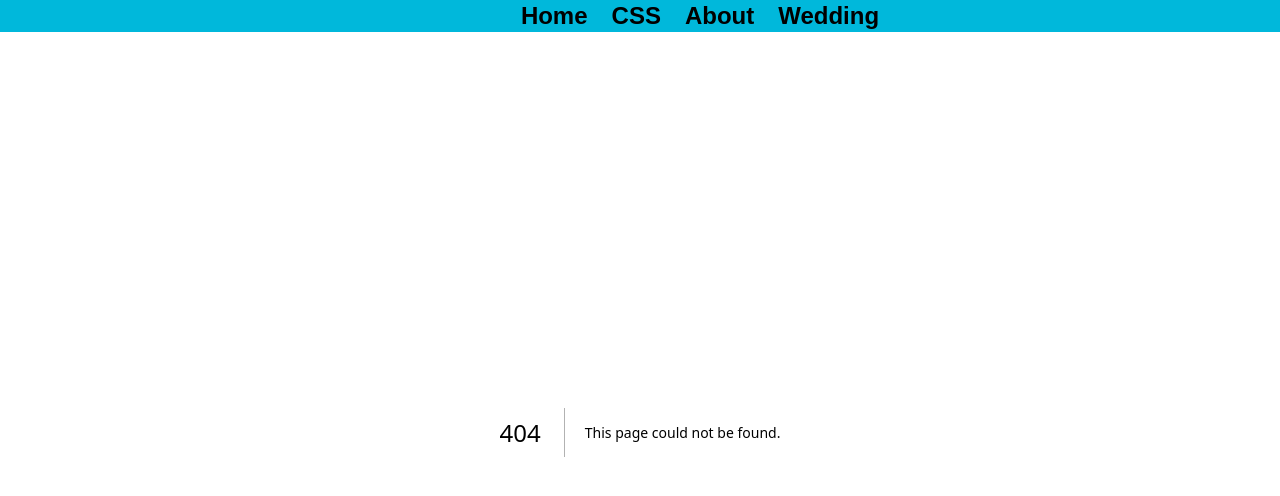
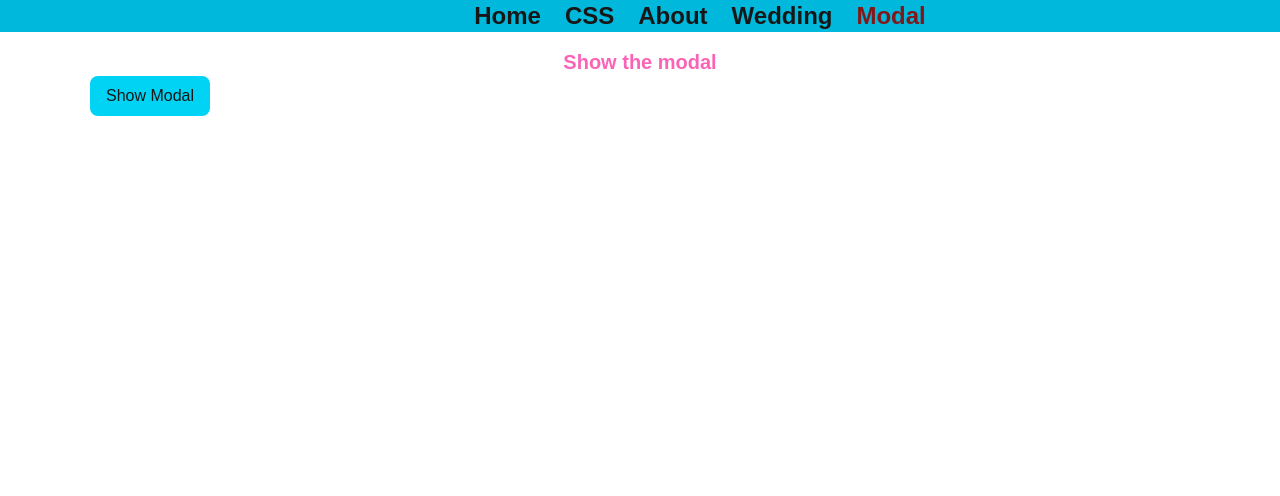
Before and after one commit to Nazrul144/next_animation_with_css, a Next.js app in the folder dynamic_styling_css/: page /modal in a window 1280 px wide. Before the commit this address had no page. Shown: the top 496 px of the page. Built offline with nearby package versions, Linux system fonts and the light colour scheme.

Commit message:
Show and Close Modal implemented

```diff
--- /dev/null
+++ b/dynamic_styling_css/src/app/modal/page.jsx
@@ -0,0 +1,12 @@
+import Modal from '@/components/Modal';
+import React from 'react';
+
+const ModalPage = () => {
+    return (
+        <div>
+            <Modal/>
+        </div>
+    );
+}
+
+export default ModalPage;
--- /dev/null
+++ b/dynamic_styling_css/src/components/Modal.jsx
@@ -0,0 +1,36 @@
+'use client'
+import React, { useState } from 'react';
+
+const Modal = () => {
+
+    const [showModal, setShowModal] = useState('none')
+
+
+    const handleModal = ()=>{
+        setShowModal((prev)=> prev === 'none' ? 'block' : 'none')
+    }
+
+    const handleClose = ()=>{
+        setShowModal('none')
+    }
+
+    return (
+        <div className='w-[1100px] mx-auto mt-4'>
+            <h1 className='text-center font-bold text-pink-400 text-xl'>Show the modal</h1>
+            <div className='flex justify-between items-center'>
+                <div>
+                    <button onClick={handleModal} className='px-4 py-2 rounded-lg bg-cyan-400 cursor-pointer'>Show Modal</button>
+                </div>
+                <div>
+                   <div style={{ display:showModal}} className='w-96 h-56 bg-amber-600 rounded-lg'>
+                    <p className='p-4 text-justify'>Lorem ipsum dolor sit amet consectetur adipisicing elit. Maxime praesentium adipisci quibusdam nulla tempora mollitia, a sequi fuga sapiente quasi ad est commodi, ducimus consequuntur excepturi omnis ullam non porro.
+                    </p>
+                    <button onClick={handleClose} className='px-4 py-2 rounded-lg bg-red-800 ml-4 text-white cursor-pointer'>Close</button>
+                   </div>
+                </div>
+            </div>
+        </div>
+    );
+}
+
+export default Modal;
--- a/dynamic_styling_css/src/components/Navbar.jsx
+++ b/dynamic_styling_css/src/components/Navbar.jsx
@@ -22,6 +22,10 @@ const Navbar = () => {
             title : 'Wedding',
             path: '/wedding'
         },
+        {
+            title : 'Modal',
+            path: '/modal'
+        },
     ]
     return (
         <div className='bg-cyan-500 w-[1400px] mx-auto sticky top-0 '>
--- a/dynamic_styling_css/src/components/Wedding.jsx
+++ b/dynamic_styling_css/src/components/Wedding.jsx
@@ -62,7 +62,7 @@ const Wedding = () => {
             <div>
                 <h1 className='font-bold'>Pay: 500 Taka For KFC Chicken</h1>
                 <input onChange={handleInput} value={inputValue} className='px-4 py-2 rounded-lg border-2 border-amber-300' type="text" placeholder='Pay your bill' />
-                <button  onClick={handleMoney} className={`${disableButton ? 'cursor-not-allowed':'cursor-pointer'} px-4 py-2 rounded-lg bg-green-600 text-white `}>Submit</button>
+                <button disabled={disableButton} onClick={handleMoney} className={`${disableButton ? 'cursor-not-allowed':'cursor-pointer'} px-4 py-2 rounded-lg bg-green-600 text-white `}>Submit</button>
             </div>
             <h1 className='font-bold '>You have paid: {money}</h1>
             <div>
```
